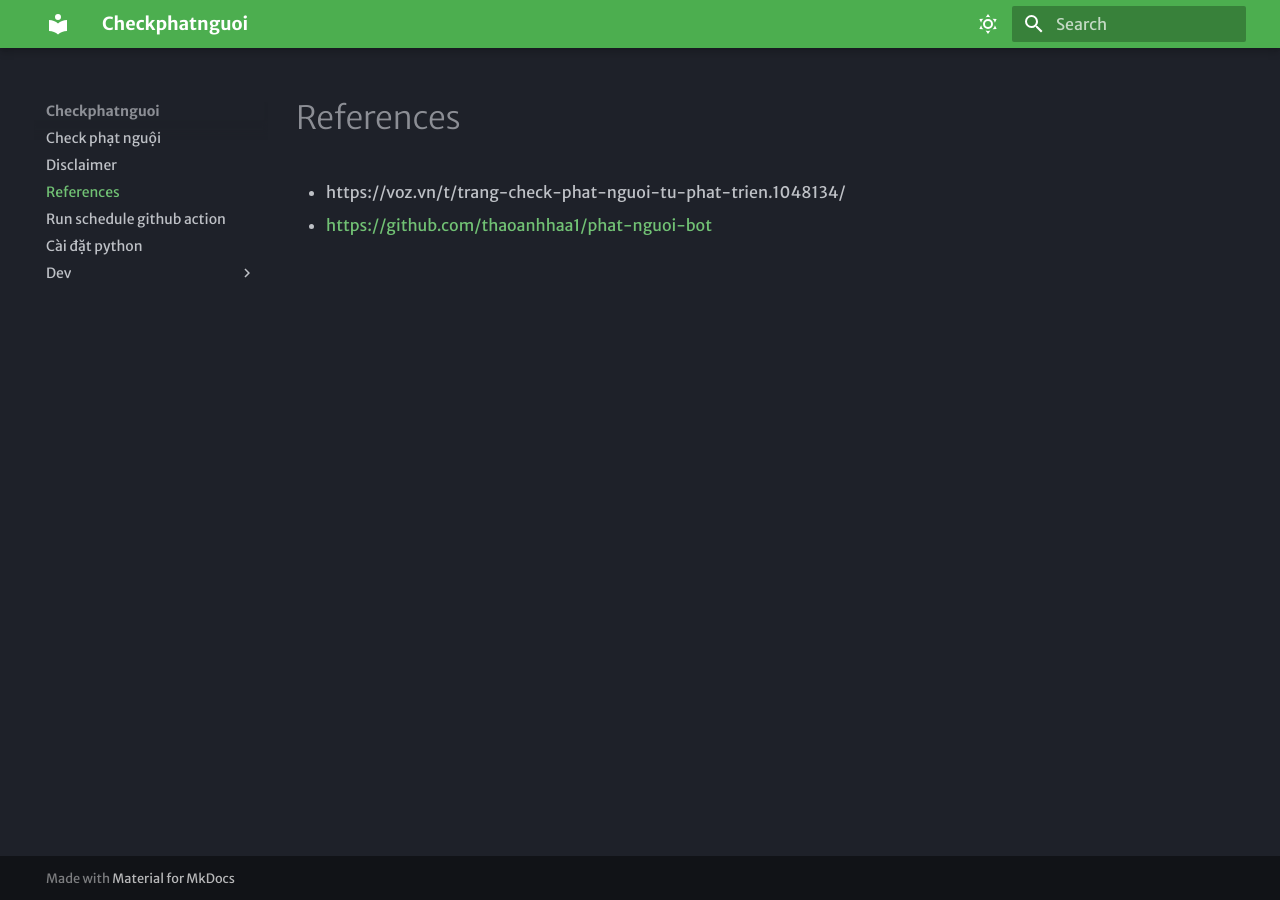
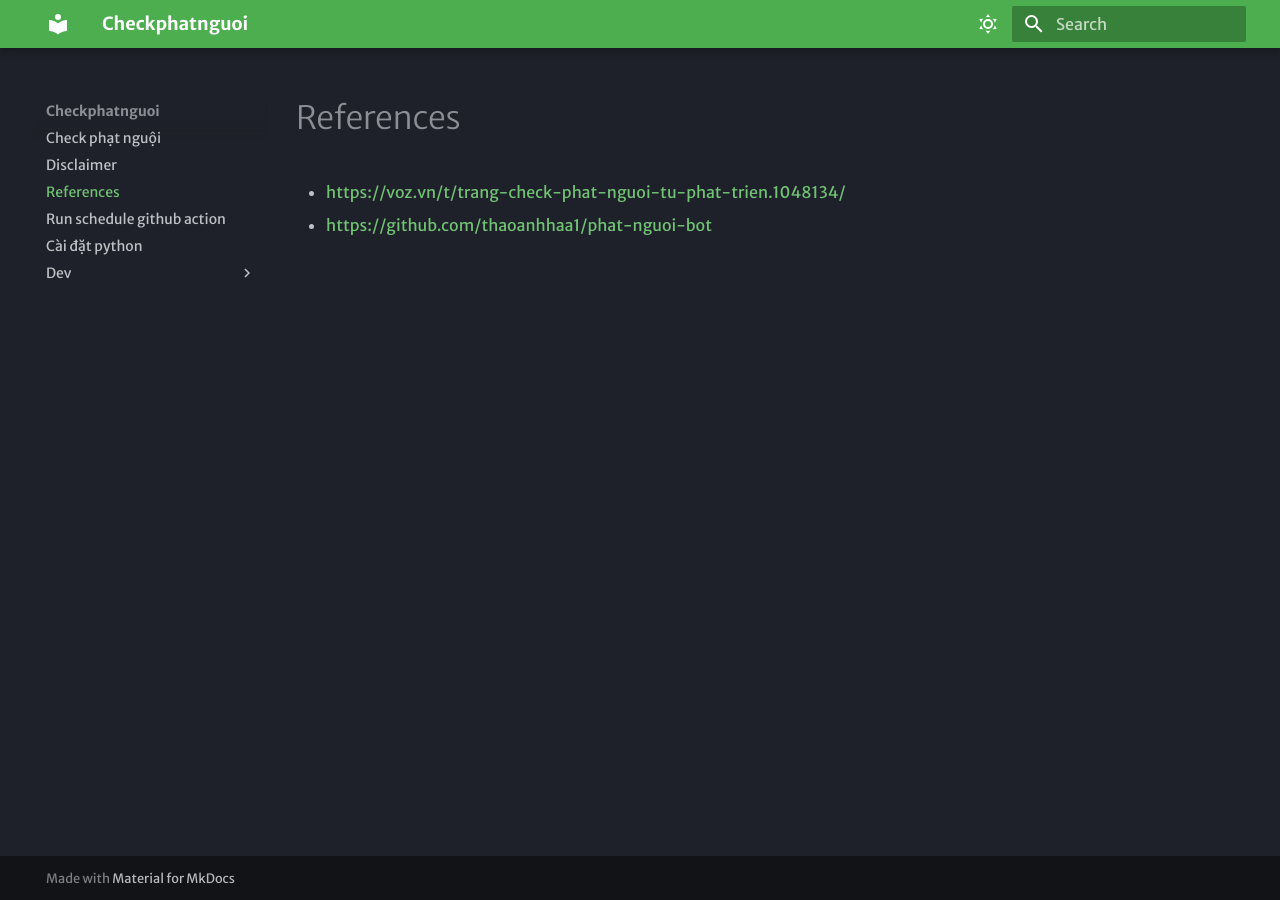
Before and after one commit to NTGNguyen/check-phat-nguoi, an MkDocs documentation site: the page built from docs/references.md, in a window 1280 px wide. Built offline with MkDocs 1.6.1 and Material for MkDocs 9.7.7, drawn with Linux system fonts in a browser that asks for light colours.

Commit message:
fix: bare url use
Co-authored-by: codacy-production[bot] <61871480+codacy-production[bot]@users.noreply.github.com>

```diff
--- a/docs/references.md
+++ b/docs/references.md
@@ -1,2 +1,2 @@
-- https://voz.vn/t/trang-check-phat-nguoi-tu-phat-trien.1048134/
+- <https://voz.vn/t/trang-check-phat-nguoi-tu-phat-trien.1048134/>
 - <https://github.com/thaoanhhaa1/phat-nguoi-bot>
```
